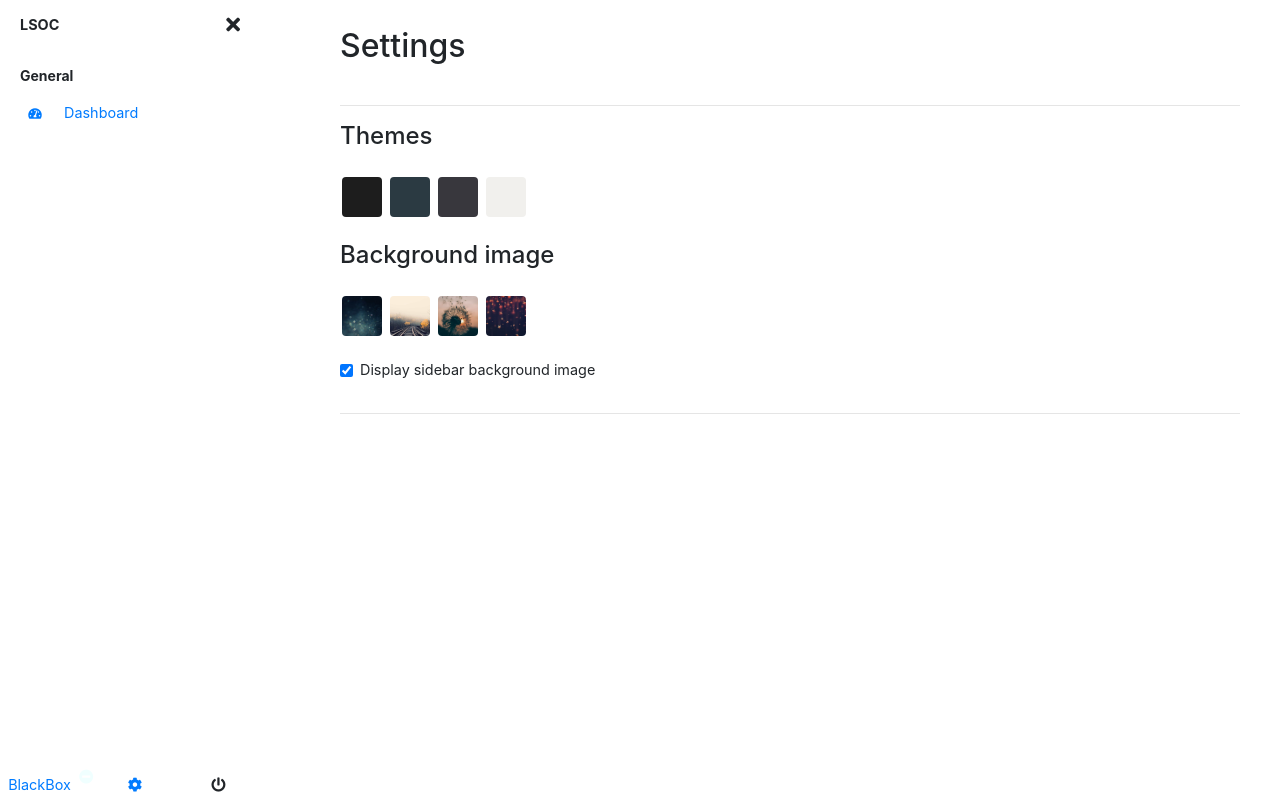
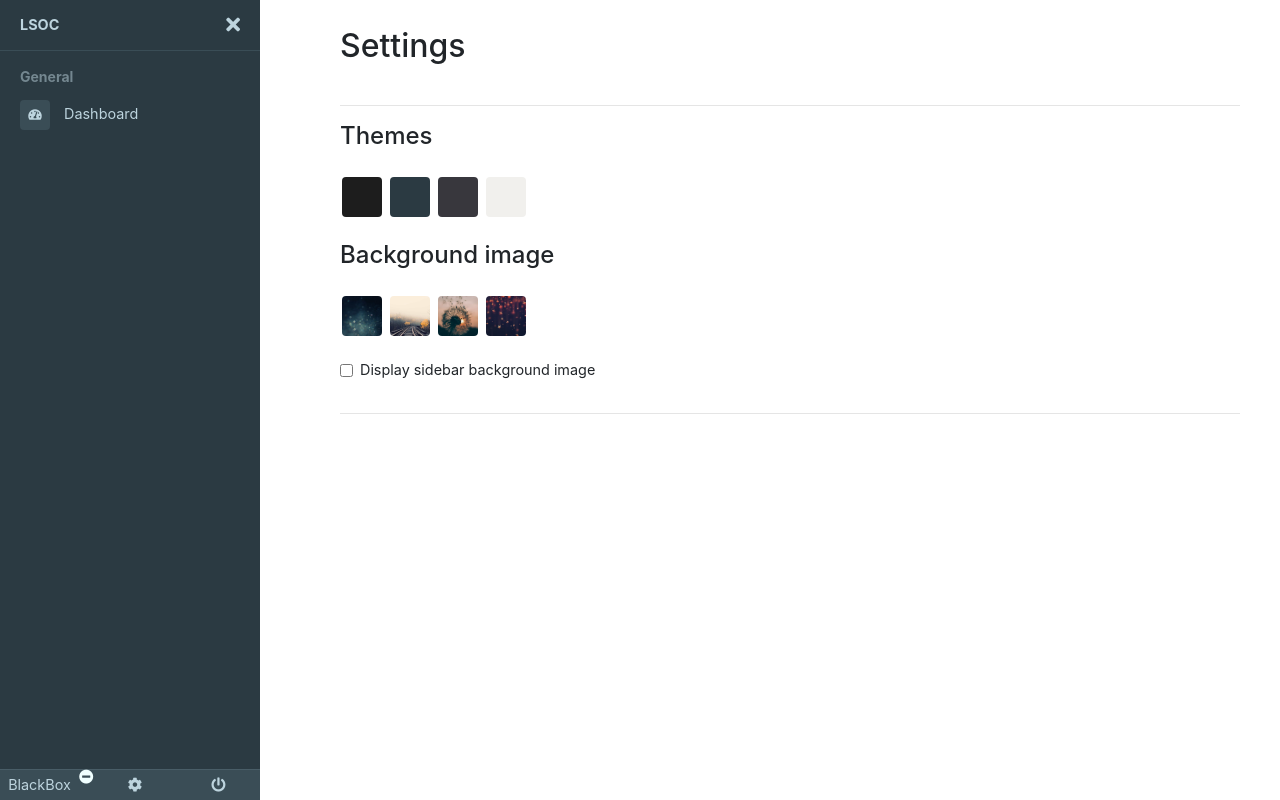
Before and after one commit to SyStem-5/LSOC-WebInterface, a Django app: template templates/settings.html in a window 1280 px wide. Run offline with Django 3.2, Linux system fonts and the light colour scheme; the template is opened without the code that fills it, so the values that code supplies are empty; some libraries are stand-ins or nearby versions.

Commit message:
Fixed twitchy theme system This will still need a overhaul but this will do for now. Closes #14

```diff
--- a/templates/base.html
+++ b/templates/base.html
@@ -32,7 +32,7 @@
 
 <body>
     <!-- <div class="background-image"></div> -->
-    <div class="page-wrapper chiller-theme sidebar-bg bg1 toggled">
+    <div class="page-wrapper toggled">
         <a id="show-sidebar" class="btn btn-sm btn-dark" href="#">
             <i class="fas fa-bars"></i>
         </a>
@@ -410,24 +410,29 @@
 </body>
 
 <script>
+    var default_theme = "ice-theme";
     $(document).ready(function () {
         var themeCookie = Cookies.get("theme");
-        if (themeCookie != "undefined") {
+        if (themeCookie) {
             setTheme(themeCookie);
+        } else {
+            setTheme(default_theme);
         }
 
         var showSidebarBgCookie = Cookies.get("sidebar_show_bg");
-        if (showSidebarBgCookie != "undefined") {
+        if (showSidebarBgCookie) {
             setSidebarBgVisible(showSidebarBgCookie == "true" ? true : false);
 
             //If its defined and true, set the bg image to whatever's saved
             if (showSidebarBgCookie == "true") {
                 var sidebarBgCookie = Cookies.get("sidebar_bg");
 
-                if (sidebarBgCookie != "undefined") {
+                if (sidebarBgCookie) {
                     setBackground(sidebarBgCookie);
                 }
             }
+        } else {
+            setSidebarBgVisible(false);
         }
     });
 
--- a/templates/settings.html
+++ b/templates/settings.html
@@ -36,7 +36,7 @@
     <div class="form-group col-md-12">
         <div class="form-check">
             <label class="form-check-label">
-                <input type="checkbox" class="form-check-input" name="" id="toggle-bg" checked>
+                <input type="checkbox" class="form-check-input" name="" id="toggle-bg">
                 Display sidebar background image
             </label>
         </div>
```
